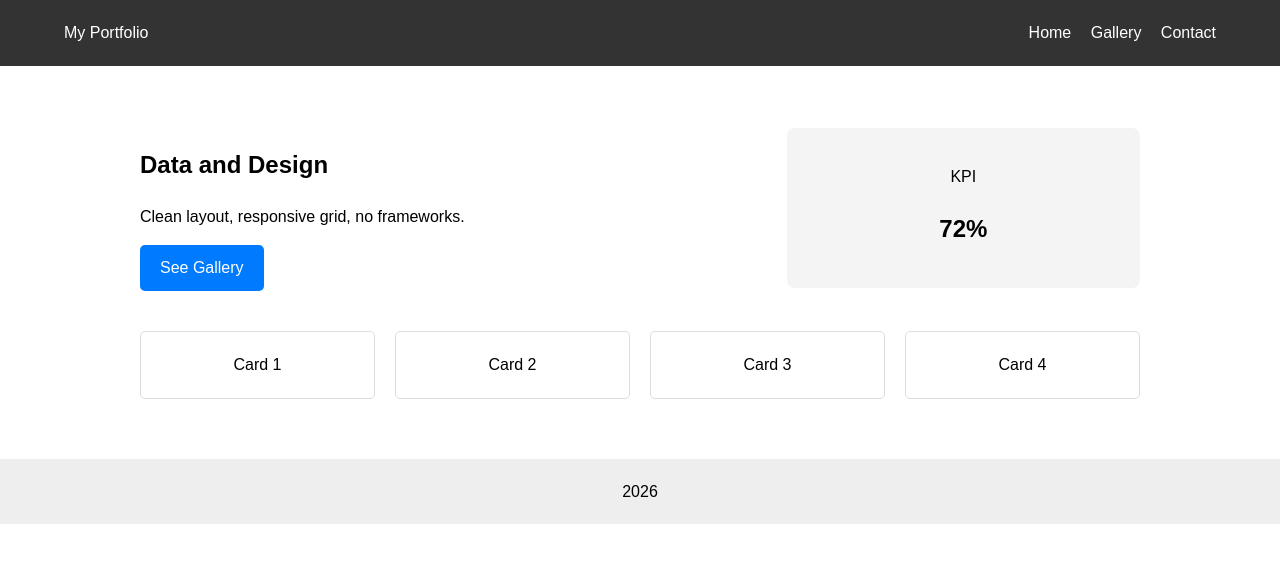
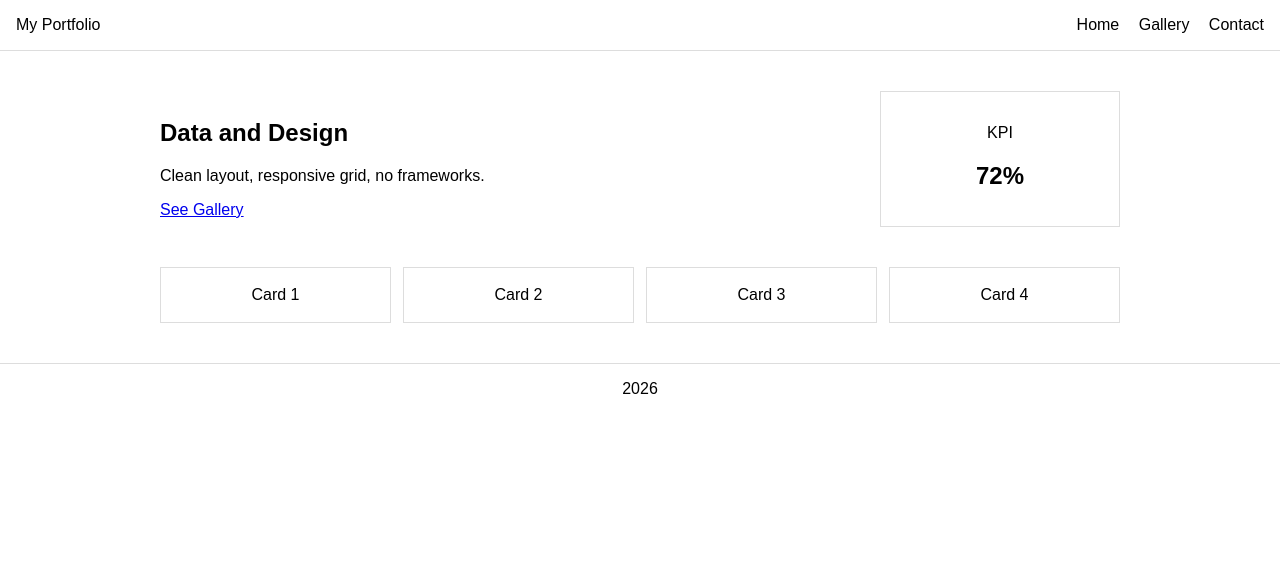
Before and after one commit to gio721/quiz1, a plain HTML site: page index.html in a window 1280 px wide. Drawn offline with Linux system fonts and the light colour scheme.

Commit message:
Update style.css

```diff
--- a/style.css
+++ b/style.css
@@ -1,44 +1,66 @@
-/* Core Layout */
-body { font-family: sans-serif; margin: 0; line-height: 1.6; }
-.container { max-width: 1000px; margin: auto; padding: 20px; }
+/* Base Styles */
+* { box-sizing: border-box; }
+body { margin: 0; font-family: Arial; }
 
-/* Header - Flexbox */
+/* 2. Container: Max width 1000px, centered with horizontal padding */
+.container {
+    max-width: 1000px;
+    margin: 0 auto;
+    padding: 0 20px;
+}
+
+/* 1. Header: Logo left, Nav right (Desktop) */
 .header {
     display: flex;
     justify-content: space-between;
-    padding: 20px 5%;
-    background: #333;
-    color: white;
+    align-items: center;
+    padding: 16px;
+    border-bottom: 1px solid #ddd;
 }
-.nav a { color: white; margin-left: 15px; text-decoration: none; }
+.nav a { margin-left: 15px; text-decoration: none; color: black; }
 
-/* Hero - Responsive Flex */
+/* 3. Hero Section: Two columns, card aligns right */
 .hero {
     display: flex;
-    flex-wrap: wrap;
-    gap: 20px;
+    justify-content: space-between;
+    align-items: center;
     padding: 40px 0;
-    align-items: center;
 }
-.hero-text { flex: 2; min-width: 300px; }
-.hero-card { flex: 1; background: #f4f4f4; padding: 20px; border-radius: 8px; text-align: center; }
-.btn { display: inline-block; background: #007bff; color: white; padding: 10px 20px; text-decoration: none; border-radius: 5px; }
+.hero-card {
+    width: 240px;
+    padding: 16px;
+    border: 1px solid #ddd;
+    text-align: center;
+}
 
-/* Grid - Responsive Columns */
+/* 4. Grid section: Desktop 4 columns */
 .grid {
     display: grid;
-    grid-template-columns: repeat(auto-fit, minmax(200px, 1fr));
-    gap: 20px;
+    grid-template-columns: repeat(4, 1fr);
+    gap: 12px;
+    padding-bottom: 40px;
 }
-.card { border: 1px solid #ddd; padding: 20px; text-align: center; border-radius: 5px; }
-.footer { text-align: center; padding: 20px; background: #eee; margin-top: 40px; }
-/* Make the button change color when hovered */
-.btn:hover {
-  background-color: #0056b3; /* Darker blue */
-  cursor: pointer;
+.card { border: 1px solid #ddd; padding: 18px; text-align: center; }
+
+/* 5. Hover Styles */
+.btn:hover { background-color: #f0f0f0; cursor: pointer; }
+.card:hover { border-color: #007bff; transform: translateY(-2px); transition: 0.2s; }
+
+/* Footer */
+.footer { padding: 16px; text-align: center; border-top: 1px solid #ddd; }
+
+/* RESPONSIVE BREAKPOINTS */
+
+/* Tablet (601px to 900px): 2 columns */
+@media (max-width: 900px) {
+    .grid { grid-template-columns: repeat(2, 1fr); }
 }
 
-/* Make the button "sink" when clicked */
-.btn:active {
-  transform: translateY(2px);
+/* Mobile (max-width: 600px): Stacking and 1 column */
+@media (max-width: 600px) {
+    .header { flex-direction: column; } /* Header stacked & centered */
+    .nav { margin-top: 10px; }
+    .hero { flex-direction: column; text-align: center; } /* Hero stacks vertically */
+    .hero-card { margin-top: 20px; }
+    .grid { grid-template-columns: 1fr; } /* 1 column grid */
 }
```
